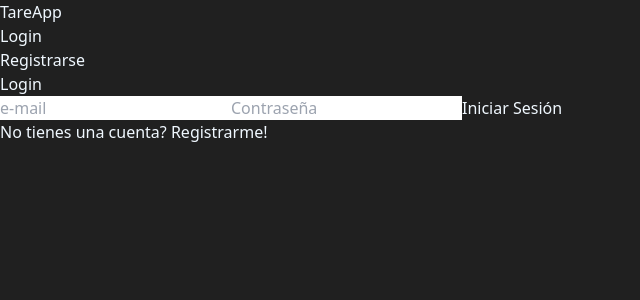
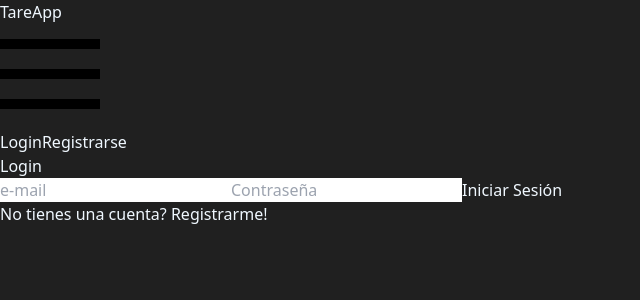
Before and after one commit to MaxiBusi1991/MERN_CRUD, a React (Vite) app in the folder client/: page /login in a window 1280 px wide. Shown: the top 300 px of the page, without its empty margins (0-640 px from the left). Built offline with nearby package versions, Linux system fonts and the light colour scheme.

Commit message:
fix(navabar-.env): navbar resposive & .env using new node functionality

```diff
--- a/client/src/components/Navbar.jsx
+++ b/client/src/components/Navbar.jsx
@@ -6,49 +6,57 @@ function Navbar() {
   const { isAuthenticated, logout, user } = useAuth();
 
   return (
-    <nav className="bg-zinc-700 my-3 flex justify-between py-5 px-10 rounded-lg">
-      <NavLink to={
-        isAuthenticated ? '/tasks' : '/'
-      }>
-      <h1 className="text-2xl font-bold hover:text-white">TareApp</h1>
-      </NavLink>
-      <ul className="flex gap-x-2 items-center">
+    <nav className="bg-zinc-700 px-4 py-4 sm:flex sm:items-center sm:justify-between rounded-lg my-5">
+      <section className='flex justify-between'>
+        <NavLink to={
+          isAuthenticated ? '/tasks' : '/'
+        }>
+        <h1 className="text-2xl font-bold hover:text-white">TareApp</h1>
+        </NavLink>
+        <button className="text-gray-700 sm:hidden">
+          <svg className="w-6 h-6 fill-current text-white" xmlns="http://www.w3.org/2000/svg" x="0px" y="0px" width="100" height="100" viewBox="0 0 50 50">
+            <path d="M 0 7.5 L 0 12.5 L 50 12.5 L 50 7.5 Z M 0 22.5 L 0 27.5 L 50 27.5 L 50 22.5 Z M 0 37.5 L 0 42.5 L 50 42.5 L 50 37.5 Z"></path>
+          </svg>
+        </button>
+
+      </section>
+      <div className="flex flex-col items-start mt-3 gap-2 sm:flex-row sm:m-0">
         {isAuthenticated ? (
           <>
             <p className='mt-1'>
               ¡Bienvenido {user.username}!
             </p>
-            <li>
+            <button>
               <NavLink
               to='/add-task'
               className='bg-fuchsia-700 hover:bg-fuchsia-600 px-4 py-1 rounded-sm font-bold'
               >Añadir Tarea</NavLink>
-            </li>
-            <li>
+            </button>
+            <button>
               <NavLink
               to='/'
               className='bg-fuchsia-700 hover:bg-fuchsia-600 px-4 py-1 rounded-sm font-bold'
               onClick={()=>{logout()}}
               >Logout</NavLink>
-            </li>
+            </button>
           </>
         ) : (
           <>
-            <li>
+            <button>
             <NavLink
             to='/login'
             className='font-bold hover:text-white'
             >Login</NavLink>
-          </li>
-          <li>
+          </button>
+          <button>
             <NavLink
             to='/register'
             className='bg-fuchsia-700 hover:bg-fuchsia-600 px-4 py-1 rounded-sm font-bold'
             >Registrarse</NavLink>
-          </li>
+          </button>
           </>
         )}
-      </ul>
+      </div>
     </nav>
   )
 }
--- a/client/src/components/TaskCard.jsx
+++ b/client/src/components/TaskCard.jsx
@@ -13,7 +13,7 @@ function TaskCard({task}) {
       <div className="bg-zinc-800 max-w-md w-full p-10 rounded-md">
         <h1 className="text-2xl font-bold">{task.title}</h1>
         <p className="text-slate-300">{task.description}</p>
-        <p>{new Date(task.date).toLocaleDateString()}</p>
+        <p>Fecha de creación: {new Date(task.date).toLocaleDateString()}</p>
         <div className="flex my-3 gap-2 items-center">
           <button
             className="bg-red-700 hover:bg-red-600 text-white rounded-md px-3 py-1"
--- a/client/src/pages/TasksPage.jsx
+++ b/client/src/pages/TasksPage.jsx
@@ -17,6 +17,8 @@ function TasksPage() {
   );
 
   return (
+    <>
+      <h2 className="text-3xl font-bold hover:text-white my-3 mb-5">Tus tareas</h2>
       <div className="grid sm:grid-cols-2 md:grid-cols-3 gap-2">
         {tasks.map((task) => (
           <TaskCard task={task} key={task._id}/>
@@ -24,6 +26,7 @@ function TasksPage() {
 
         }
       </div>
+    </>
   )
 }
 
--- a/package.json
+++ b/package.json
@@ -5,7 +5,7 @@
   "main": "index.js",
   "type": "module",
   "scripts": {
-    "dev": "node --watch src/index.js"
+    "dev": "node --env-file .env --watch src/index.js"
   },
   "keywords": [],
   "author": "",
```
Also changed, not shown: 2 other files (tests, documents, lock files or other folders). Lines whose indentation alone changed are shown as unchanged.
